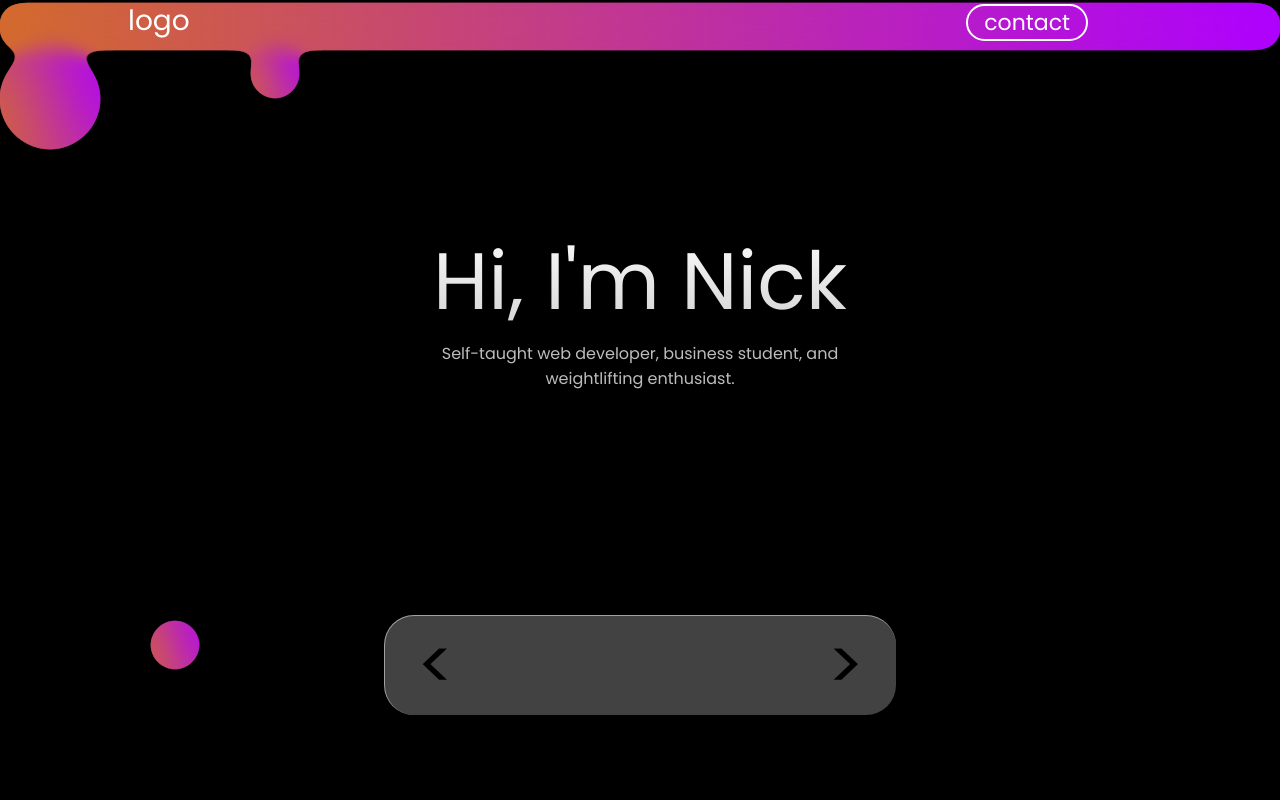
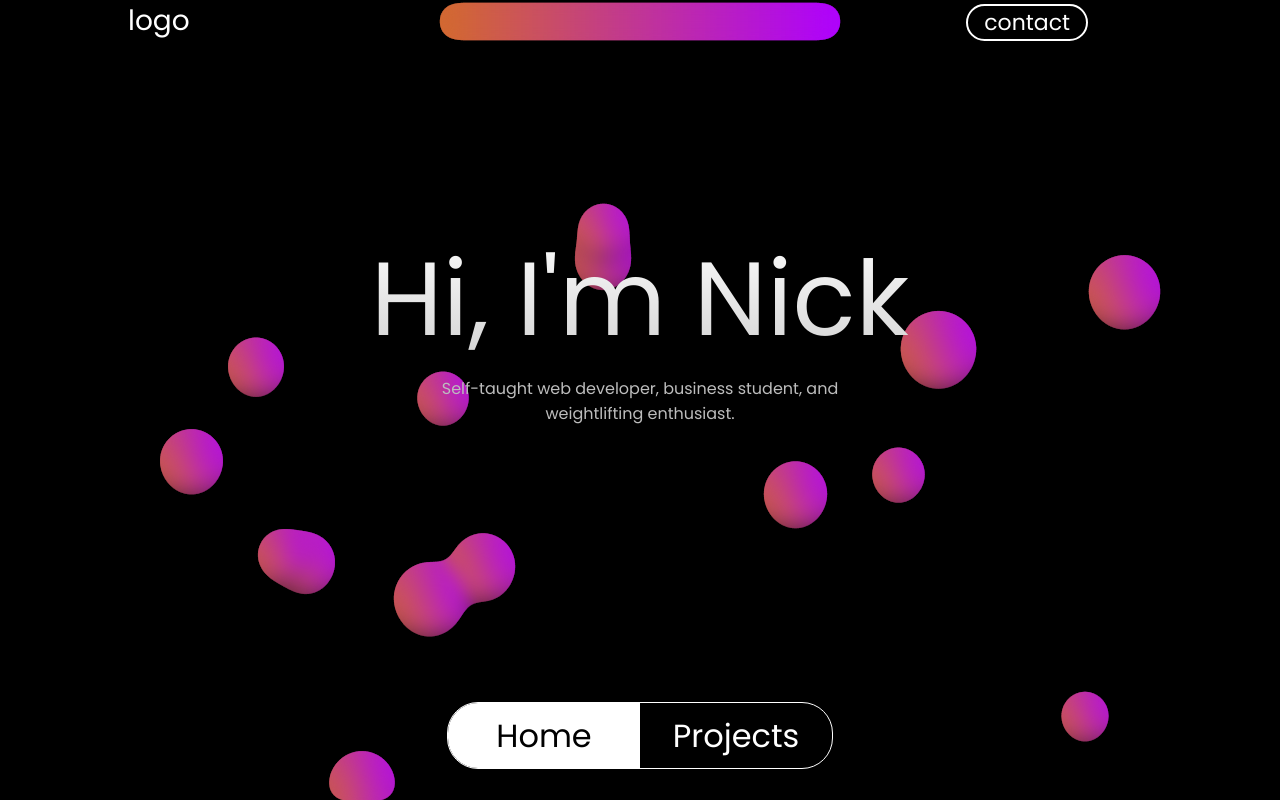
Before and after one commit to nickisnik/portfolio-website, a React (Create React App) app: page / in a window 1280 px wide. Built offline with nearby package versions, Linux system fonts and the light colour scheme.

Commit message:
Add projects

```diff
--- a/package.json
+++ b/package.json
@@ -8,6 +8,7 @@
     "@testing-library/user-event": "^13.5.0",
     "react": "^17.0.2",
     "react-dom": "^17.0.2",
+    "react-router-dom": "^6.2.2",
     "react-scripts": "5.0.0",
     "web-vitals": "^2.1.4"
   },
--- a/src/App.css
+++ b/src/App.css
@@ -4,6 +4,7 @@
   --main-color: white;
   --purple: #ae00ff;
   --orange: #d36a2d;
+  --blue: rgb(0, 17, 255);
 }
 .App {
   position: relative;
@@ -91,16 +92,23 @@
   color: white;
   display: flex;
   flex-direction: column;
+  /* background: linear-gradient(135deg, rgba(255, 255, 255, 0.078), rgba(255, 255, 255, 0)) ;
+  backdrop-filter: blur(5px); */
+  border-radius: 10px;
+  padding-bottom: 1rem;
+  /* border: 1px solid rgba(255, 255, 255, 0.096) */
+  /* box-shadow: 5px 5px 15px 5px #adadad; */
   /* outline: 1px solid white */;
 }
 
 
 .greeting .title {
-  font-size: 80px;
+  font-size: 6.5rem;
   background: -webkit-linear-gradient(-90deg,rgb(255, 255, 255), rgb(207, 207, 207));
   background-clip: text;
   -webkit-background-clip: text;
   -webkit-text-fill-color: transparent;
+
 }
 
 .greeting .details {
@@ -109,17 +117,6 @@
 }
 
 
-.bubble-wrapper {
-  position: absolute;
-  top: 0;
-  left: 0;
-  width: 100%;
-  height: 100vh;
-  max-height: 100vh;
-  z-index: 1;
-  filter: url('#goo');
-  overflow-y: hidden;
-}
 
 
 
@@ -130,21 +127,44 @@
 }
 
 .control-panel {
-  width: 40%;
-  height: 100px;
+  position: relative;
+  width: 30%;
+  height: 65px;
   border-radius: 30px;
-  background-color: rgba(255, 255, 255, 0.26);
-  margin: 10rem auto 0 auto;
+  /* background-color: rgb(255, 255, 255); */
+  margin: auto auto 2rem auto;
   display: flex;
-  padding: 0 2rem;
-  box-sizing: border-box;
-  justify-content: space-between;
+  box-sizing: content-box;
   align-items: center;
   backdrop-filter: blur(4px);
-  border-top: 1px solid rgba(255, 255, 255, 0.5);
-  border-left: 1px solid rgba(255, 255, 255, 0.5);
+  outline: 1px solid rgb(255, 255, 255);
   animation: panel-appear 1.5s ease-out;
   animation-iteration-count: 1;
+}
+.control-panel a {
+  margin: 0;
+  color: white;
+  text-decoration: none;
+  width: 50%;
+  height: 100%;
+  display: flex;
+  transition-duration: 200ms;
+}
+
+.control-panel a:nth-of-type(1) {
+  border-radius: 30px 0 0 30px;
+}
+.control-panel a:last-of-type {
+  border-radius: 0 30px 30px 0;
+}
+
+.link-active {
+  background:white;
+  color: white;
+}
+
+.link-active div {
+  color: black;
 }
 
 @keyframes panel-appear {
@@ -159,19 +179,20 @@
   }
 
   100%{
-    width: 40%;
+    width: 30%;
     opacity: 1;
   }
 }
 
 .control-previous, .control-next {
-  margin: 0;
-  font-size: 68px;
+  margin: auto;
+  font-size: 2rem;
   cursor: pointer;
   user-select: none;
   animation: control-text-appear 1.5s linear;
   animation-iteration-count: 1;
 }
+
 
 @keyframes control-text-appear {
   0% {
@@ -187,9 +208,6 @@
   }
 }
 
-.control-previous:hover, .control-next:hover {
-  color: white;
-}
 
 @media screen and (max-width: 500px) {
   .App {
--- a/src/App.js
+++ b/src/App.js
@@ -1,6 +1,8 @@
 import BubbleWrapper from './components/BubbleWrapper';
 import './App.css';
-
+import Home from './components/Home';
+import Projects from './components/Projects';
+import {BorwserRouter, BrowserRouter, Link, Outlet, NavLink} from 'react-router-dom';
 
 function App() {
 
@@ -30,19 +32,14 @@ function App() {
         <button className='navbar-contact'>contact</button>
       </nav>
 
-    <header className='main'>
-      <div className='greeting'>
-        <span className='title'>Hi, I'm Nick</span>
-        <span className='details'>Self-taught web developer, business student, and weightlifting enthusiast.</span>
-      </div>
+    <Outlet />
 
-      <div className='control-panel'>
-        <div className='control-previous'>&lt;</div>
-        <div className='control-next'>&gt;</div>
-      </div>
-    </header>
+    <div className='control-panel'>
+            <NavLink to="/" className={({ isActive }) => (isActive ? "link-active" : "link")}><div className='control-previous'>Home</div></NavLink>
+            <NavLink to="/projects" className={({ isActive }) => (isActive ? "link-active" : "link")}><div className='control-next'>Projects</div></NavLink>
+        </div>
+    </div>
 
-    </div>
   );
 }
 
--- a/src/components/BubbleWrapper.js
+++ b/src/components/BubbleWrapper.js
@@ -3,19 +3,41 @@ import './Bubbles.css'
 
 function BubbleWrapper(props) {
 
-    const [bubbles, setBubbles] = useState([{left: 0}, {left: 80}, {left: 150}, {left: 250}]);
+    const [bubbles, setBubbles] = useState([]);
 
+    let bubbleArr = [];
+    for (let i = 0; i < 15; i++) {
+        let random = Math.floor(Math.random()*101);
+        let random2 = Math.floor(Math.random()*101);
+        bubbleArr.push({left: random + '%', top: random2 + '%'})
+    }
 
-
+    useEffect(() => {
+        setBubbles(bubbleArr)
+    }, [])
+ /* e.target.id.split('')[1]) */
+    function animEnd(e) {
+        const targetBubble = parseInt(e.target.id);
+        console.log(targetBubble + 'DONE')
+        let bubbleArr = [...bubbles];
+        let random = Math.floor(Math.random()*95);
+        let random2 = Math.floor(Math.random()*89) + 2;
+        let randomWidth = Math.floor(Math.random()*101) + 40;
+        bubbleArr[targetBubble] = {left: random + '%', top: random2 + '%', width: randomWidth, height: randomWidth};
+        setBubbles(bubbleArr);
+    }
 
 
     const bubbleHTML = bubbles.map((item, index) => {
-        return <div className='bubble' style={bubbles[index]} id={'b' + (index + 1)}></div>
+        return <div className='bubble' key={index} onAnimationStart={animEnd} onTransitionEnd={animEnd} style={bubbles[index]} id={index}></div>
     })
 
     return (
         <div className='bubble-wrapper'>
             <div className='color-bar2'></div>
+
+
+
             {bubbleHTML}
         </div>
     );
--- a/src/components/Bubbles.css
+++ b/src/components/Bubbles.css
@@ -1,8 +1,23 @@
+.bubble-wrapper {
+    position: absolute;
+    display: flex;
+    top: 0;
+    left: 0;
+    width: 100%;
+    height: 100vh;
+    max-height: 100vh;
+    z-index: 0;
+    filter: url('#goo');
+    overflow-y: hidden;
+    overflow-x: hidden;
+  }
+
 .color-bar2 {
-  margin-top: 4px;
-  height: 45px;
+  width: 400px;
+  margin: 4px auto;
+  height: 35px;
   background: linear-gradient(270deg, var(--purple), var(--orange));
-  border-radius: 15px;
+  border-radius: 8px;
 }
 
 .bubble {
@@ -11,30 +26,64 @@
   width: 50px;
   border-radius: 50%;
   background: linear-gradient(250deg, var(--purple), var(--orange));
-  animation: move 55s linear infinite;
+  animation: appear 5s linear;
+  animation-iteration-count: 1;
+  transition-duration: 12s;
+  transition-timing-function: ease-in-out;
+  box-shadow: 0px 10px 13px -7px #000000;
 }
 
-@keyframes move {
-  0% {
-  }
-  100% {
-    transform: translateY(200px, 800px);
-  }
+.bubble:hover {
+    background: linear-gradient(250deg, white, var(--orange));
 }
 
-#b1 {
-  animation: move 55s infinite linear;
-  width: 100px;
-  height: 100px;
+
+.bubble-wrapper :nth-child(2) {
+  transition-duration: 15s;
+  animation-duration: 3;
+}
+.bubble-wrapper :nth-child(3) {
+  transition-duration: 22s;
+  animation-duration: 7;
+}
+.bubble-wrapper :nth-child(4) {
+  transition-duration: 27s;
+  animation-duration: 5;
+}
+.bubble-wrapper :nth-child(5) {
+  transition-duration: 13s;
+  animation-duration: 2;
+}
+.bubble-wrapper :nth-child(6) {
+  transition-duration: 13s;
+  animation-duration: 8;
+}
+.bubble-wrapper :nth-child(7) {
+  transition-duration: 12s;
+}
+.bubble-wrapper :nth-child(8) {
+  transition-duration: 15s;
+}
+.bubble-wrapper :nth-child(9) {
+  transition-duration: 22s;
+}
+.bubble-wrapper :nth-child(10) {
+  transition-duration: 8s;
+  animation-duration: 20s;
 }
 
-#b2 {
-  top: -50px;
-  left: 10vw;
-  animation: move 46.5s infinite linear;
+
+
+@keyframes appear {
+    0% {
+        transform: scale(0.1);
+    }
+
+    50% {
+        transform: translateX(20px);
+    }
+
+    100% {
+        transform: scale(1) translateX(0px);
+    }
 }
-
-#b3 {
-  top: 620px;
-  left: 30%;
-}
--- /dev/null
+++ b/src/components/Home.js
@@ -0,0 +1,19 @@
+import React from 'react';
+
+function Home(props) {
+    return (
+
+    <div className='main'>
+
+        <div className='greeting'>
+            <span className='title'>Hi, I'm Nick</span>
+            <span className='details'>Self-taught web developer, business student, and weightlifting enthusiast.</span>
+        </div>
+
+
+    </div>
+
+    );
+}
+
+export default Home;
--- /dev/null
+++ b/src/components/Projects.css
@@ -0,0 +1,52 @@
+.project-list {
+    display: flex;
+    width: 100%;
+    margin: auto;
+    justify-content: space-between;
+    padding: 0 5%;
+    box-sizing: border-box;
+    z-index: 1;
+}
+.project {
+    display: flex;
+    flex-direction: column;
+    width: 300px;
+    height: 400px;
+    border-radius: 20px;
+    background-color: rgba(255, 255, 255, 0.445);
+    backdrop-filter: blur(8px);
+    cursor: pointer;
+    transition-duration: 500ms;
+    animation: appear 300ms ease-out;
+    animation-iteration-count: 1;
+}
+.project header {
+    height: 50%;
+    border-radius: 20px 20px 0 0;
+}
+.project-details {
+    height: 50%;
+    background-color: white;
+    border-radius: 0 0 20px 20px;
+    padding: 0 5%;
+    box-sizing: border-box;
+}
+
+.project-title {
+    font-size: 3rem;
+    font-weight: 600;
+    margin: 0;
+}
+
+.project:hover {
+    background-color: rgba(48, 48, 48, 0.671);
+}
+
+@keyframes appear {
+    0% {
+        transform: scale(0.5);
+    }
+    100% {
+        transform: scale(1);
+    }
+}
--- /dev/null
+++ b/src/components/Projects.js
@@ -0,0 +1,40 @@
+import React from 'react';
+import './Projects.css';
+
+function Projects(props) {
+    return (
+        <section className='project-list'>
+            <div className='project'>
+                <header></header>
+                <section className='project-details'>
+                    <span className="project-title">Title</span>
+                    <p className='project-description'>Lorem ipsum dolor sit amet consectetur adipisicing elit. Sunt exercitationem cumque quia ipsum!</p>
+                </section>
+            </div>
+            <div className='project'>
+                <header></header>
+                <section className='project-details'>
+                    <span className="project-title">Title</span>
+                    <p className='project-description'>Lorem ipsum dolor sit amet consectetur adipisicing elit. Sunt exercitationem cumque quia ipsum!</p>
+                </section>
+            </div>
+            <div className='project'>
+                <header></header>
+                <section className='project-details'>
+                    <span className="project-title">Title</span>
+                    <p className='project-description'>Lorem ipsum dolor sit amet consectetur adipisicing elit. Sunt exercitationem cumque quia ipsum!</p>
+                </section>
+            </div>
+            <div className='project'>
+                <header></header>
+                <section className='project-details'>
+                    <span className="project-title">Title</span>
+                    <p className='project-description'>Lorem ipsum dolor sit amet consectetur adipisicing elit. Sunt exercitationem cumque quia ipsum!</p>
+                </section>
+            </div>
+
+        </section>
+    );
+}
+
+export default Projects;
--- a/src/index.js
+++ b/src/index.js
@@ -3,10 +3,22 @@ import ReactDOM from 'react-dom';
 import './index.css';
 import App from './App';
 import reportWebVitals from './reportWebVitals';
+import { BrowserRouter, Route, Routes } from 'react-router-dom';
+import Projects from './components/Projects';
+import Home from './components/Home'
 
 ReactDOM.render(
   <React.StrictMode>
-    <App />
+    <BrowserRouter>
+      <Routes>
+
+        <Route path="/" element={<App />}>
+          <Route path="/" element={<Home />}></Route>
+          <Route path="projects" element={<Projects />} />
+        </Route>
+      </Routes>
+
+    </BrowserRouter>
   </React.StrictMode>,
   document.getElementById('root')
 );
```
Also changed, not shown: 1 other file (tests, documents, lock files or other folders).
